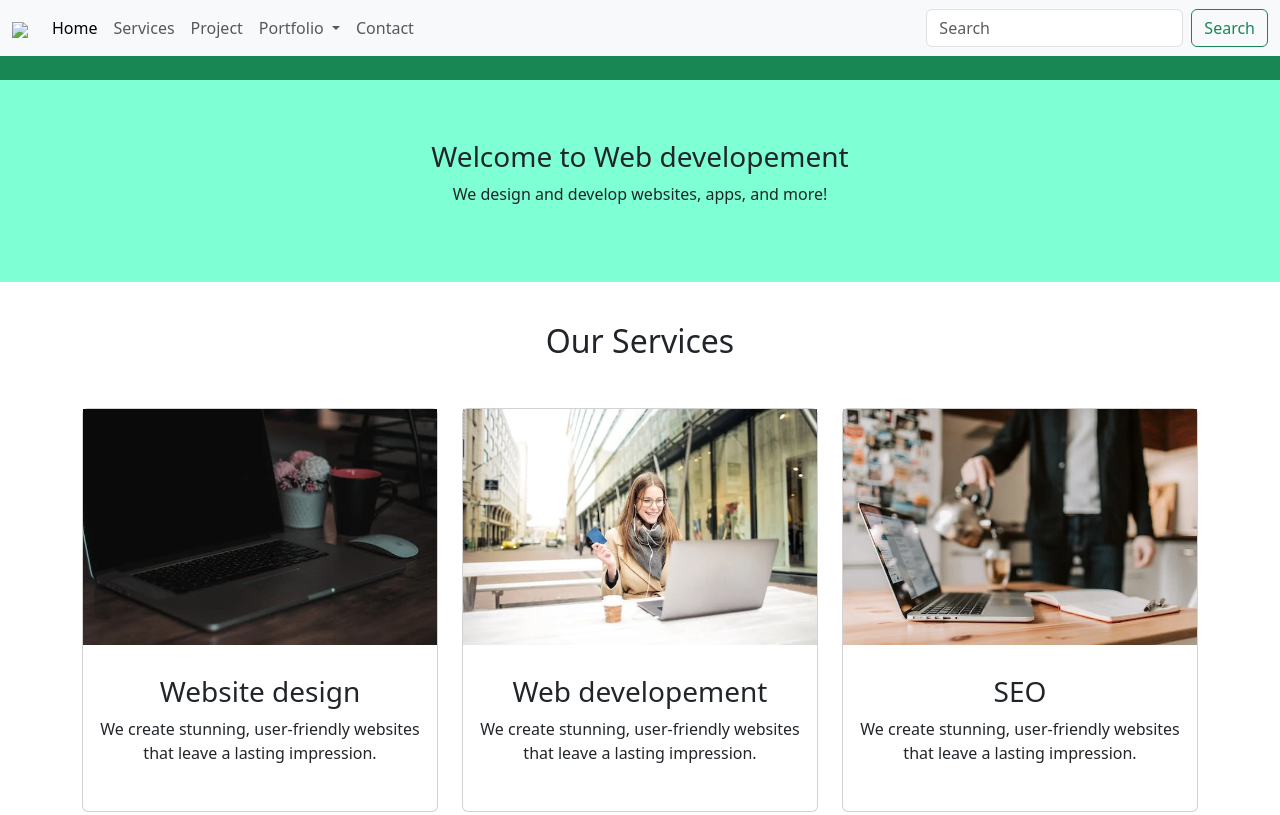
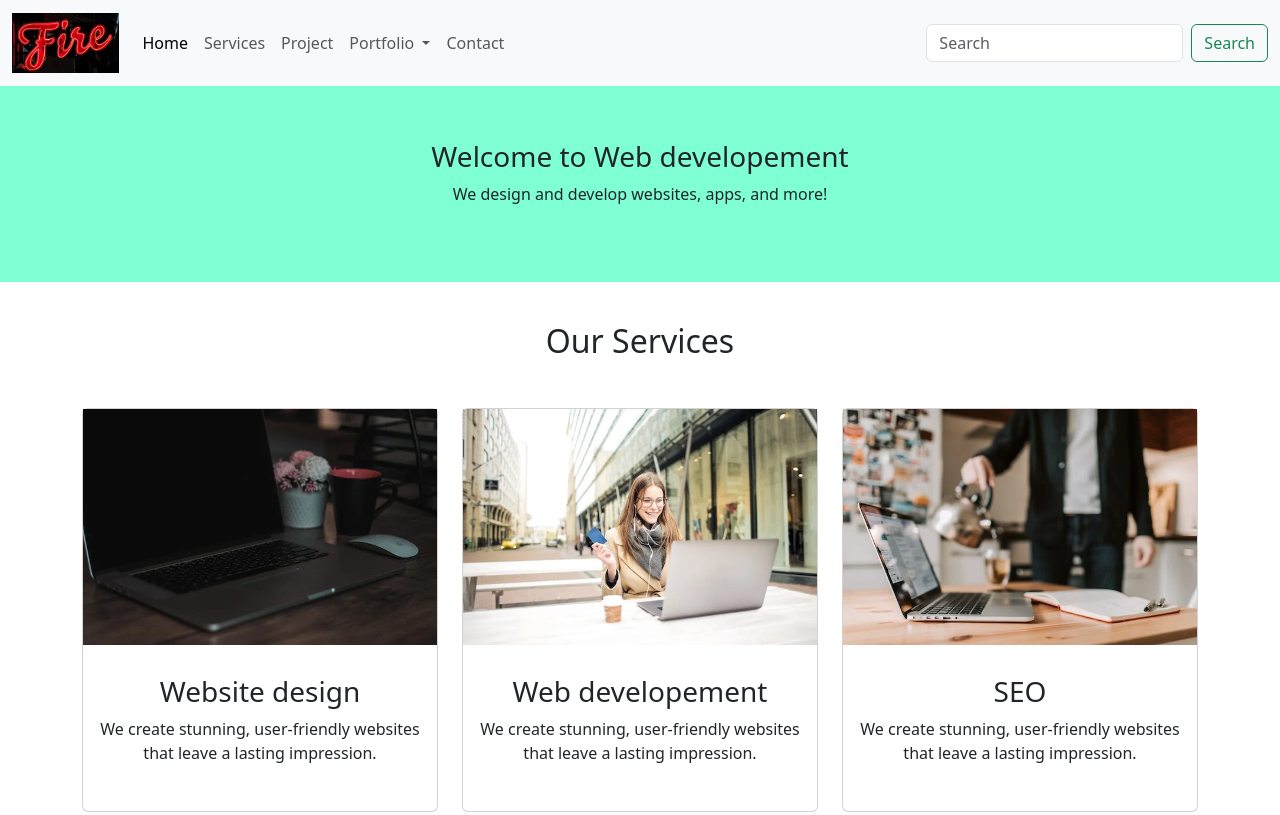
Before and after one commit to webcode17/w, a plain HTML site: page index.html in a window 1280 px wide. Shown: the top 815 px of the page. Drawn offline with nearby package versions, Linux system fonts and the light colour scheme; files that its build step writes are made by us from their sources; files whose address does not match are found by name.

Commit message:
Update index.html

```diff
--- a/index.html
+++ b/index.html
@@ -15,7 +15,7 @@
 
     <nav class="navbar navbar-expand-lg bg-body-tertiary fixed-top">
         <div class="container-fluid" >
-          <a class="navbar-brand" href="#"><img style="width: auto; height: 60px;" src="./img/pexels-photo-2235130.webp"></a>
+          <a class="navbar-brand" href="#"><img style="width: auto; height: 60px;" src="./pexels-photo-2235130.webp"></a>
           <button class="navbar-toggler" type="button" data-bs-toggle="collapse" data-bs-target="#navbarSupportedContent" aria-controls="navbarSupportedContent" aria-expanded="false" aria-label="Toggle navigation">
             <span class="navbar-toggler-icon"></span>
           </button>
```
